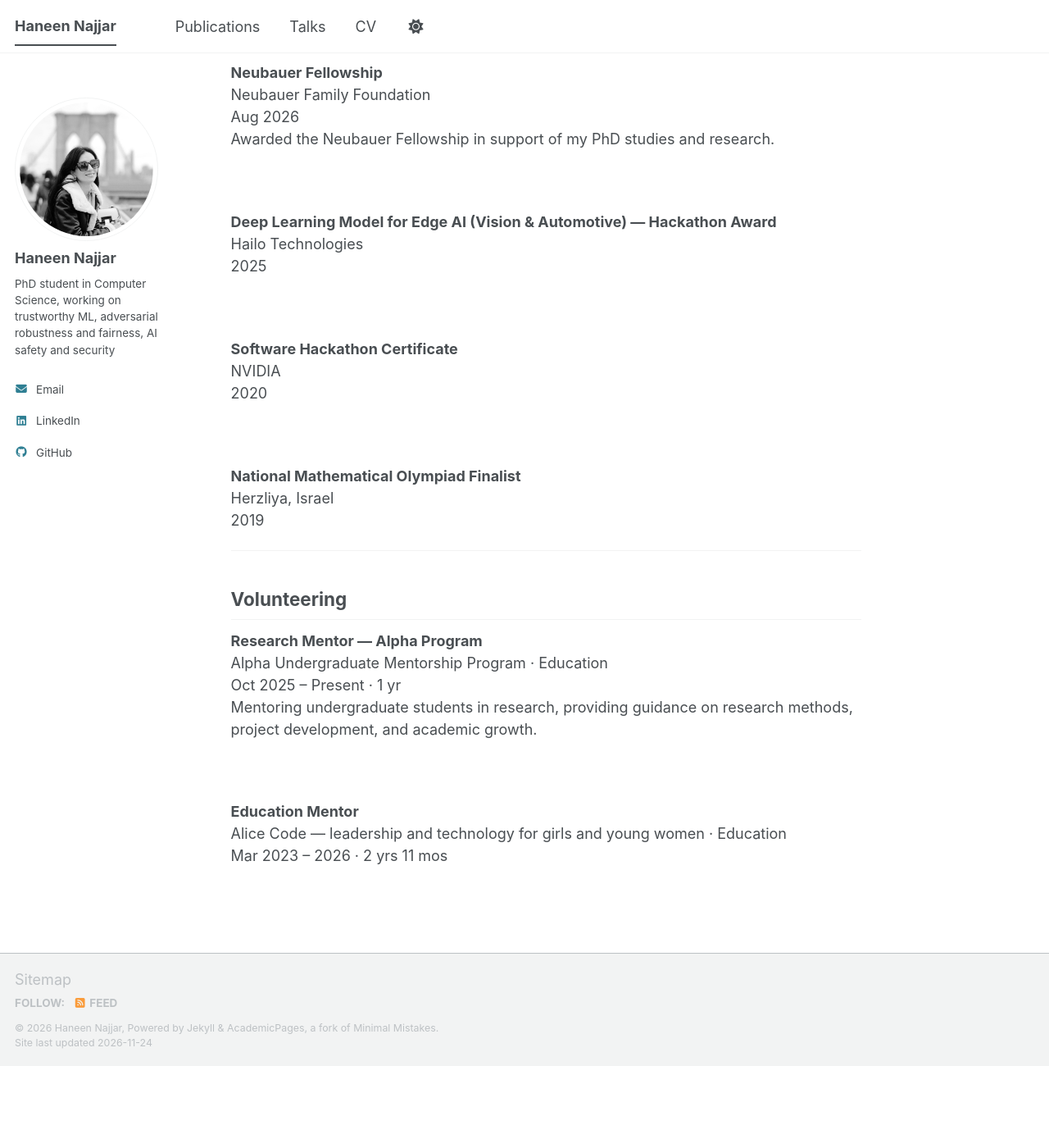
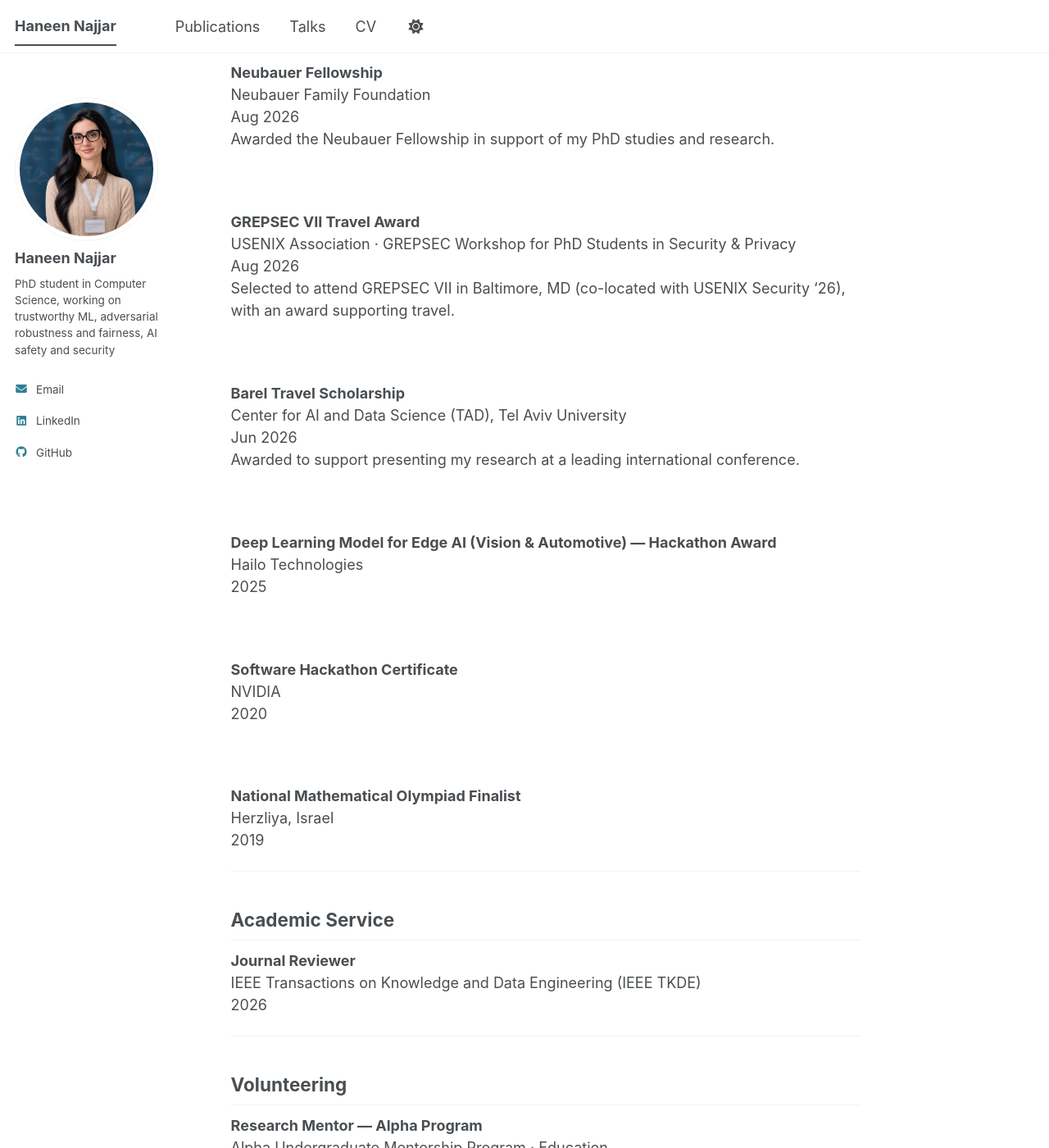
Before and after one commit to haneenn24/haneenn24.github.io, a Jekyll site: the page built from _pages/about.md, in a window 1280 px wide and 1400 px high, scrolled down 2043 px. Shown: the whole window at 82% size. Built offline with Jekyll 4.4.1, drawn with Linux system fonts in a browser that asks for light colours; a script bundle is joined from its source files by our own code; library files that are not in the unit come from our copies; before the commit the page ends 3343 px from its top, so only the background shows below that.

Commit message:
Add Academic Service, new awards, and update profile photo
Co-Authored-By: Claude Opus 5.5 <noreply@anthropic.com>

```diff
--- a/_config.yml
+++ b/_config.yml
@@ -16,7 +16,7 @@ minimal_mistakes_skin: "default"
 # Site Author (left sidebar)
 author:
   name: "Haneen Najjar"
-  avatar: "profile.png"
+  avatar: "profile.jpg"
   bio: "PhD student in Computer Science, working on trustworthy ML, adversarial robustness and fairness, AI safety and security"
   email: "haneennaj24@gmail.com"
   links:
--- a/_pages/about.md
+++ b/_pages/about.md
@@ -76,6 +76,20 @@ Awarded the Neubauer Fellowship in support of my PhD studies and research.
 
 <br>
 
+**GREPSEC VII Travel Award**
+USENIX Association · GREPSEC Workshop for PhD Students in Security & Privacy
+Aug 2026
+Selected to attend GREPSEC VII in Baltimore, MD (co-located with USENIX Security '26), with an award supporting travel.
+
+<br>
+
+**Barel Travel Scholarship**
+Center for AI and Data Science (TAD), Tel Aviv University
+Jun 2026
+Awarded to support presenting my research at a leading international conference.
+
+<br>
+
 **Deep Learning Model for Edge AI (Vision & Automotive) — Hackathon Award**
 Hailo Technologies
 2025
@@ -94,6 +108,14 @@ Herzliya, Israel
 
 ---
 
+## Academic Service
+
+**Journal Reviewer**
+IEEE Transactions on Knowledge and Data Engineering (IEEE TKDE)
+2026
+
+---
+
 ## Volunteering
 
 **Research Mentor — Alpha Program**
```
Also changed, not shown: images/profile.jpg (added).
